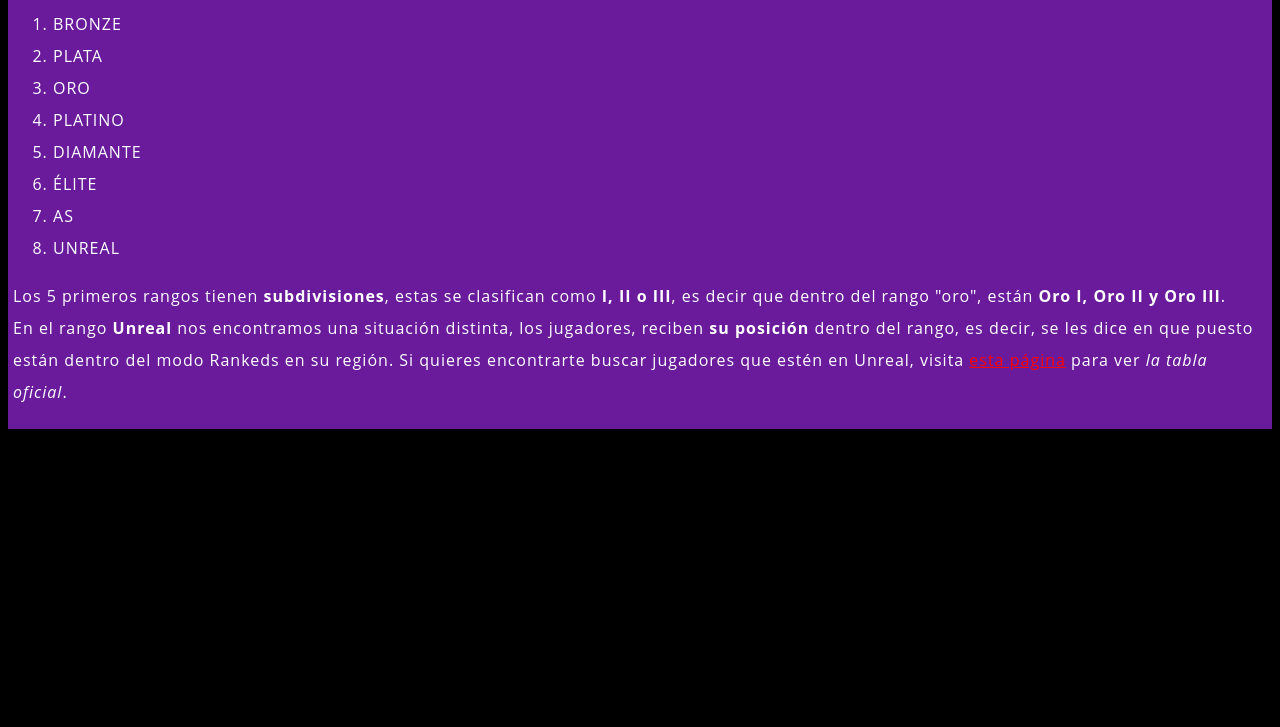
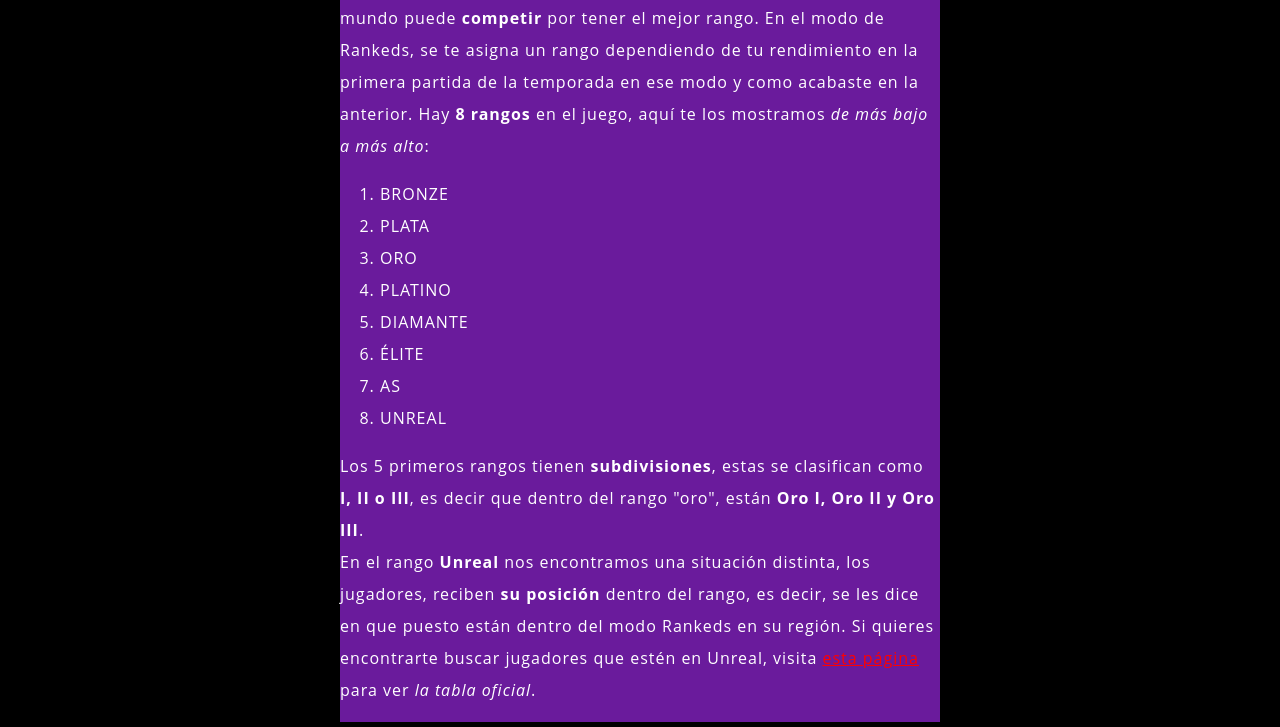
Before and after one commit to ElDqneil/eldqneil.github.io, a plain HTML site: page rankeds.html in a window 1280 px wide. Shown: the part 639-1366 px from the top of the page. Before the commit the page ends 1076 px from the top, so only its background shows below. Drawn offline with Linux system fonts and the light colour scheme.

Commit message:
v2.11 SECOND PAGE

```diff
--- a/styles/rankeds.css
+++ b/styles/rankeds.css
@@ -7,12 +7,15 @@ html {
 
 body {
 
-  width: 600px #6A1B9C;
-  margin: 0 auto #6A1B9C;
+  width: 600px;
+
+  margin: 0 auto;
+
   background-color: #6A1B9C;
+
   padding: 0 20px 20px 20px #6A1B9C;
-  border: 5px solid #6A1B9C;
 
+  border: 5px solid black
 }
 
 img {
```
